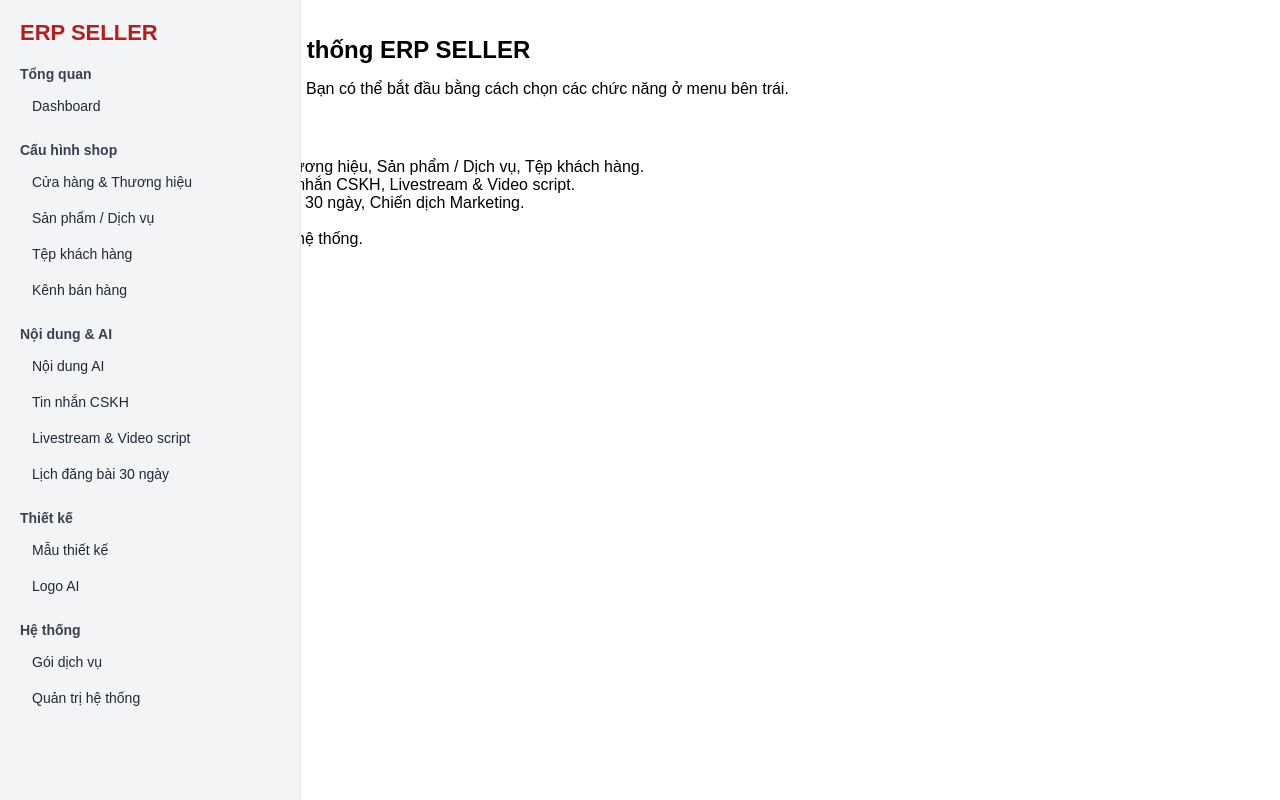
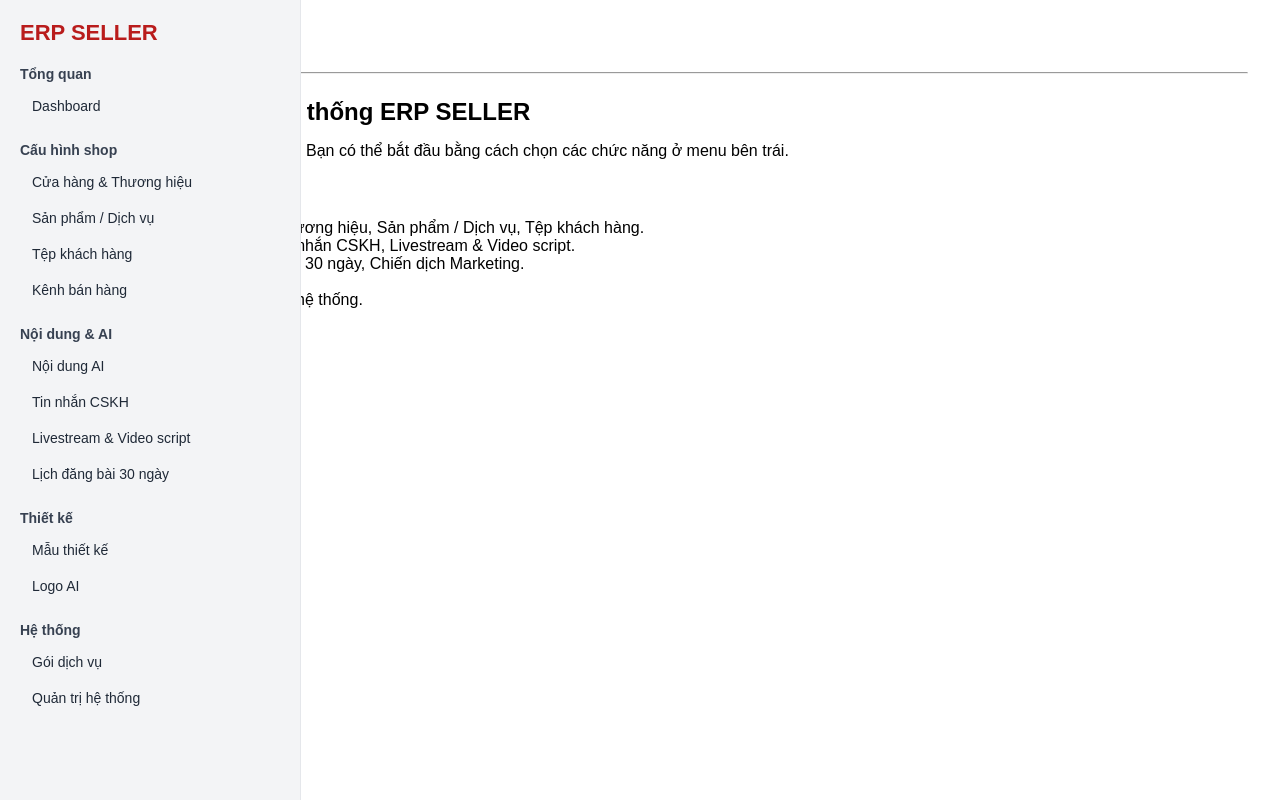
Before and after one commit to conlele0201/erp-seller-crm, a Next.js app: page / in a window 1280 px wide. Built offline with nearby package versions, Linux system fonts and the light colour scheme.

Commit message:
Update layout.js

```diff
--- a/app/layout.js
+++ b/app/layout.js
@@ -1,3 +1,4 @@
+// app/layout.js
 import "./globals.css";
 import Sidebar from "../components/Sidebar";
 
@@ -11,9 +12,15 @@ export default function RootLayout({ children }) {
     <html lang="en">
       <body>
         <div style={{ display: "flex", minHeight: "100vh" }}>
+          {/* Cột trái: Sidebar */}
           <Sidebar />
 
+          {/* Cột phải: nội dung */}
           <div style={{ flex: 1, padding: "20px 32px" }}>
+            <h2 style={{ fontWeight: 600, fontSize: "20px", marginBottom: "12px" }}>
+              ERP SELLER
+            </h2>
+            <hr style={{ marginBottom: "24px" }} />
             {children}
           </div>
         </div>
```
